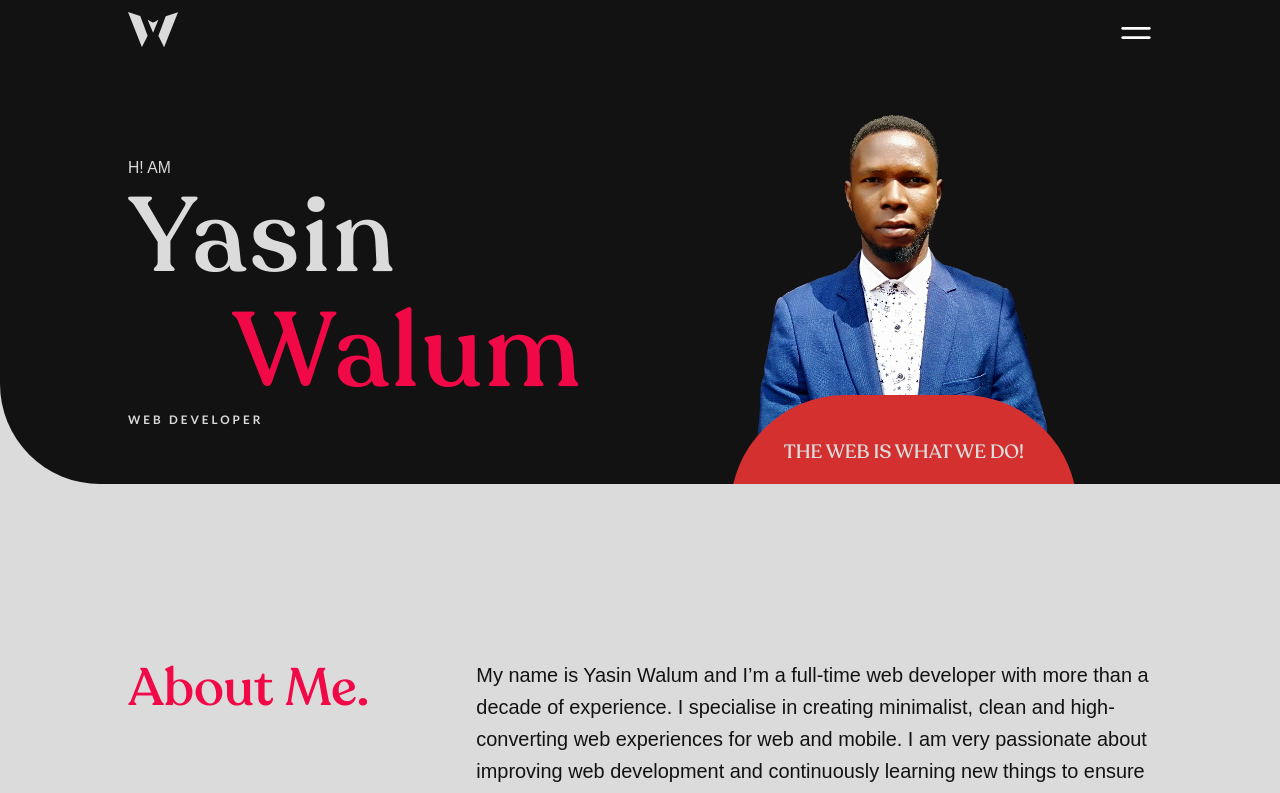
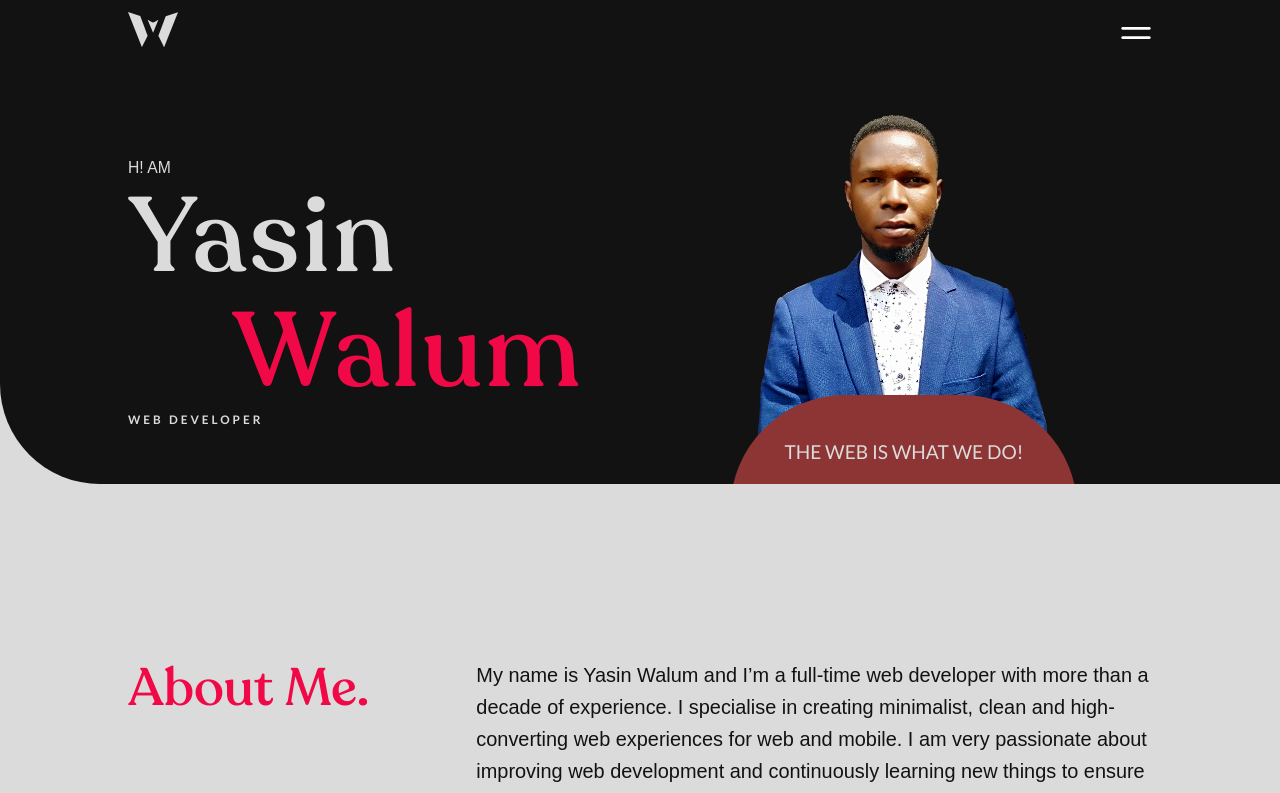
Before and after one commit to wyasyn/final-portfolio, a React (Create React App) app: page / in a window 1280 px wide. Shown: the top 793 px of the page. Built offline with nearby package versions, Linux system fonts and the light colour scheme.

Commit message:
changed cta

```diff
--- a/src/style.css
+++ b/src/style.css
@@ -370,14 +370,14 @@ a {
   justify-content: center;
   text-transform: uppercase;
   color: rgb(219, 219, 219);
-  font-family: "Recoleta";
+  font-family: "Lato", sans-serif;
   font-size: clamp(1.2rem, 1.5vw, 2.5rem);
   font-weight: 500;
   z-index: 0;
   content: "the web is what we do!";
   width: 70%;
   height: 30%;
-  background: rgb(212, 48, 48);
+  background: rgb(141, 52, 52);
   position: absolute;
   bottom: -2.5rem;
   left: 50%;
--- a/src/styles/_home.scss
+++ b/src/styles/_home.scss
@@ -50,14 +50,14 @@
                 justify-content: center;
                 text-transform: uppercase;
                 color: $--white;
-                font-family: $--ff-heading;
+                font-family: $--ff-body;
                 font-size: clamp(1.2rem, 1.5vw, 2.5rem);
                 font-weight: 500;
                 z-index: 0;
                 content: 'the web is what we do!';
                 width: 70%;
                 height: 30%;
-                background: rgb(212, 48, 48);
+                background: rgb(141, 52, 52);
                 position: absolute;
                 bottom: -2.5rem;
                 left: 50%;
```
Also changed, not shown: 1 other file (tests, documents, lock files or other folders).
